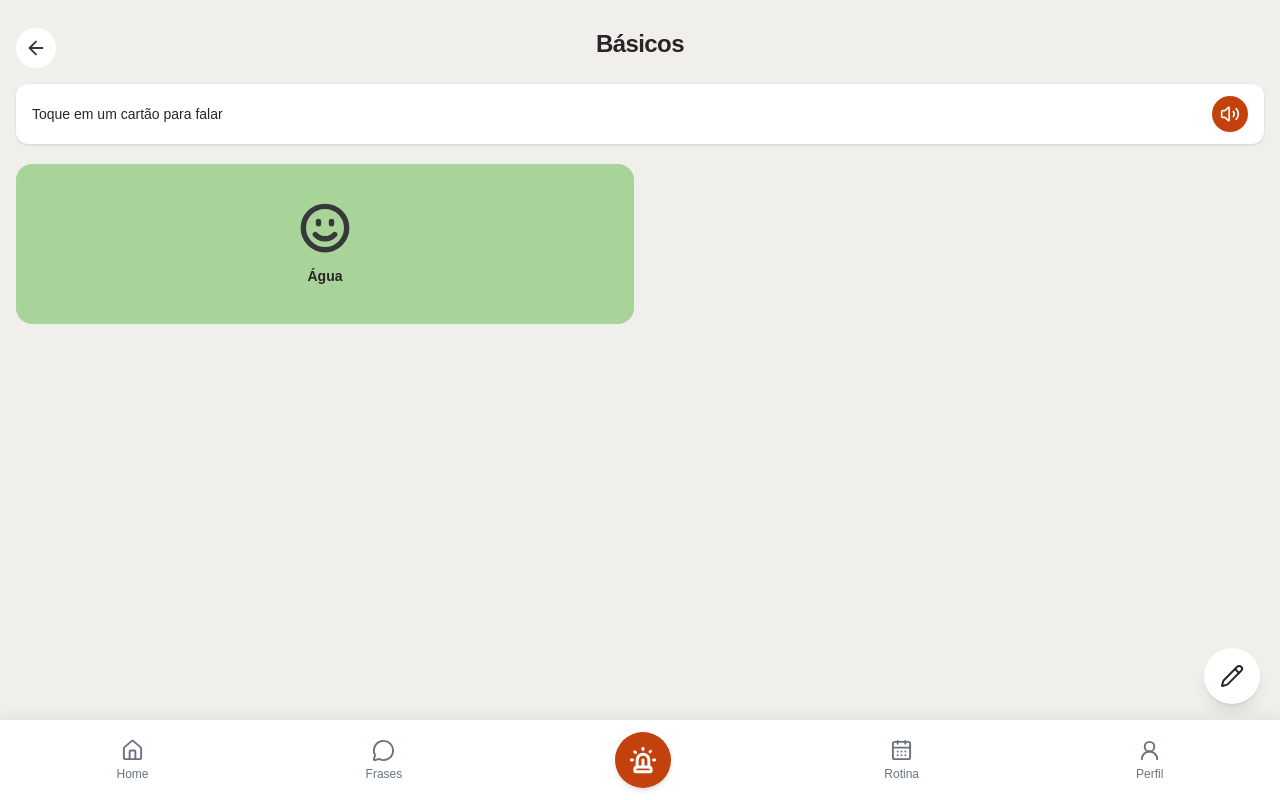
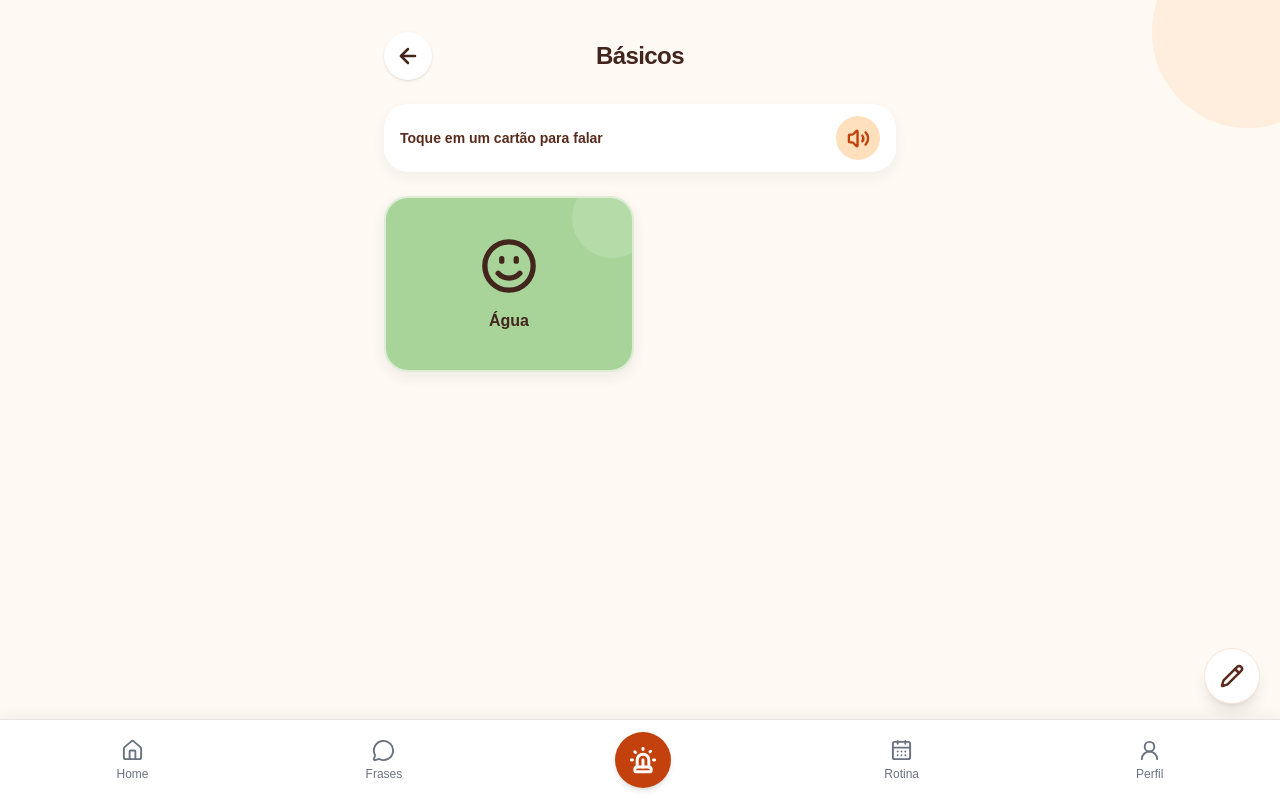
Before and after one commit to arthur-rmota/ComuniCA, a React (Vite) app: page / in a window 1280 px wide. Both pictures are taken after a click on the button "Básicos". Built offline with nearby package versions, Linux system fonts and the light colour scheme.

Commit message:
style: altera o visual da página CategoryCardsPage

```diff
--- a/src/pages/categories/CategoryCardsPage.tsx
+++ b/src/pages/categories/CategoryCardsPage.tsx
@@ -1,9 +1,9 @@
 import { useEffect, useState } from "react";
 import { ArrowLeft, Smile, Volume2, Pencil } from "lucide-react";
 import { useNavigate, useParams } from "react-router";
-import { recordCardUse } from "../../services/cardService";
+
+import { recordCardUse, cardService } from "../../services/cardService";
 import { categoryService } from "../../services/categoryService";
-import { cardService } from "../../services/cardService";
 import type { Category } from "../../types/category";
 import type { Card } from "../../types/card";
 import { quickPhraseIcons } from "../../constants/quickPhraseIcons";
@@ -32,7 +32,6 @@ export default function CategoryCardsPage() {
         }
 
         const categories = await categoryService.getAll();
-
         const selected = categories.find((item) => item.id === categoryId);
 
         if (!selected) {
@@ -73,7 +72,6 @@ export default function CategoryCardsPage() {
       () => {
         setSpeakingCardId(card.id);
 
-        // Cartões de emergência ficam fora das estatísticas gerais.
         const isEmergency =
           category?.name
             .normalize("NFD")
@@ -102,31 +100,39 @@ export default function CategoryCardsPage() {
   }
 
   return (
-    <main className="min-h-screen bg-app-background p-4 pb-28">
-      <header className="relative mb-5 pt-3">
+    <main className="relative min-h-screen overflow-hidden bg-[#FFF9F3] px-4 pb-28 pt-4">
+      <div
+        aria-hidden="true"
+        className="pointer-events-none absolute -right-16 -top-16 h-48 w-48 rounded-full bg-[#FFE6D0]/60"
+      />
+
+      <div className="relative mx-auto w-full max-w-lg">
+        <header className="mb-6 pt-3">
+          <div className="relative flex min-h-14 items-center justify-center">
             <button
               type="button"
               onClick={() => navigate("/")}
               aria-label="Voltar para o início"
-          className="absolute left-0 top-3 flex h-10 w-10 items-center justify-center rounded-full bg-white"
+              className="absolute left-0 flex h-12 w-12 items-center justify-center rounded-full bg-white text-[#42251D] shadow-sm transition-transform active:scale-95"
             >
-          <ArrowLeft size={22} color="#383838" />
+              <ArrowLeft size={24} strokeWidth={2.5} />
             </button>
 
-        <h1 className="mb-6 px-12 text-center text-2xl font-bold tracking-tight text-app-text">
+            <h1 className="break-words px-14 text-center text-2xl font-extrabold tracking-tight text-[#42251D]">
               {category?.name ?? "Cartões"}
             </h1>
+          </div>
 
-        <div className="flex items-center justify-between gap-3 rounded-xl bg-white px-4 py-3 shadow-sm">
-          <p className="text-sm font-medium text-app-text">
+          <div className="mt-5 flex items-center justify-between gap-3 rounded-3xl bg-white px-4 py-3 shadow-[0_5px_14px_rgba(41,37,36,0.05)]">
+            <p className="text-sm font-semibold text-[#592B1D]">
               Toque em um cartão para falar
             </p>
 
             <span
               aria-hidden="true"
-            className="flex h-9 w-9 shrink-0 items-center justify-center rounded-full bg-brand-primary text-white"
+              className="flex h-11 w-11 shrink-0 items-center justify-center rounded-full bg-[#FFE0BD] text-brand-primary"
             >
-            <Volume2 size={20} />
+              <Volume2 size={23} strokeWidth={2.5} />
             </span>
           </div>
         </header>
@@ -134,17 +140,28 @@ export default function CategoryCardsPage() {
         {loading ? (
           <p className="text-sm text-app-muted">Carregando cartões...</p>
         ) : error ? (
-        <p role="alert" className="text-sm text-app-danger">
+          <p
+            role="alert"
+            className="rounded-2xl bg-red-50 p-4 text-sm text-red-700"
+          >
             {error}
           </p>
         ) : cards.length === 0 ? (
-        <div className="rounded-xl bg-white p-5">
-          <p className="text-sm text-app-muted">
-            Ainda não existem cartões nesta categoria.
+          <div className="rounded-3xl bg-white p-6 text-center shadow-sm">
+            <Smile
+              size={42}
+              className="mx-auto mb-3 text-brand-primary"
+              aria-hidden="true"
+            />
+            <p className="font-semibold text-[#42251D]">
+              Ainda não há cartões nesta categoria.
             </p>
           </div>
         ) : (
-        <div className="mt-4 grid grid-cols-2 gap-3">
+          <section
+            aria-label={`Cartões da categoria ${category?.name ?? ""}`}
+            className="grid grid-cols-2 gap-3"
+          >
             {cards.map((card) => {
               const selectedIcon = quickPhraseIcons.find(
                 (item) => item.id === card.icon,
@@ -159,35 +176,43 @@ export default function CategoryCardsPage() {
                   type="button"
                   onClick={() => handleSpeak(card)}
                   aria-label={`Falar: ${card.speechText}`}
-                className={`relative flex min-h-40 w-full min-w-0 flex-col items-center justify-center gap-3 overflow-hidden rounded-2xl border-2 p-4 text-center transition-all duration-200 active:scale-[0.98] focus-visible:outline-2 focus-visible:outline-offset-2 focus-visible:outline-brand-primary ${
+                  className={`group relative flex min-h-44 w-full min-w-0 flex-col items-center justify-center gap-4 overflow-hidden rounded-3xl border-2 p-4 text-center transition-all duration-150 active:scale-[0.97] focus-visible:outline-2 focus-visible:outline-offset-2 focus-visible:outline-brand-primary ${
                     isSpeaking
-                    ? "border-brand-primary shadow-md"
-                    : "border-transparent"
+                      ? "border-brand-primary shadow-[0_5px_18px_rgba(194,65,12,0.18)]"
+                      : "border-white/60 shadow-[0_5px_14px_rgba(41,37,36,0.07)]"
                   }`}
                   style={{
                     backgroundColor: category?.color ?? "#B8D8BA",
                   }}
                 >
-                <span aria-hidden="true">
+                  <span
+                    aria-hidden="true"
+                    className="pointer-events-none absolute -right-5 -top-5 h-20 w-20 rounded-full bg-white/15"
+                  />
+
+                  <span
+                    aria-hidden="true"
+                    className="relative flex items-center justify-center"
+                  >
                     {card.image && !card.icon ? (
                       <img
                         src={card.image}
                         alt=""
-                      className="h-14 w-14 object-contain"
+                        className="h-16 w-16 object-contain"
                       />
                     ) : (
-                    <Icon size={52} strokeWidth={2.5} color="#383838" />
+                      <Icon size={58} strokeWidth={2.2} color="#42251D" />
                     )}
                   </span>
 
-                <span className="break-words text-sm font-semibold text-app-text">
+                  <span className="relative break-words text-base font-extrabold leading-tight text-[#42251D]">
                     {card.title}
                   </span>
 
                   {isSpeaking && (
                     <span
                       role="status"
-                    className="flex items-center gap-1 text-xs font-medium text-[#A86400]"
+                      className="relative flex items-center gap-2 rounded-full bg-white/70 px-3 py-1 text-xs font-bold text-[#9A3412]"
                     >
                       <span className="h-2 w-2 animate-pulse rounded-full bg-brand-primary" />
                       Falando...
@@ -196,8 +221,9 @@ export default function CategoryCardsPage() {
                 </button>
               );
             })}
+          </section>
+        )}
       </div>
-      )}
 
       <button
         type="button"
@@ -208,10 +234,10 @@ export default function CategoryCardsPage() {
             });
           }
         }}
-        aria-label="Gerenciar categorias"
-        className="fixed bottom-24 right-5 z-30 flex h-14 w-14 items-center justify-center rounded-full bg-white text-app-text shadow-lg transition-transform active:scale-95"
+        aria-label="Gerenciar cartões da categoria"
+        className="fixed bottom-24 right-5 z-30 flex h-14 w-14 items-center justify-center rounded-full border border-[#F8E5D8] bg-white text-[#592B1D] shadow-lg transition-transform active:scale-95"
       >
-        <Pencil size={24} aria-hidden="true" />
+        <Pencil size={24} strokeWidth={2.5} aria-hidden="true" />
       </button>
     </main>
   );
```
Lines whose indentation alone changed are shown as unchanged.
